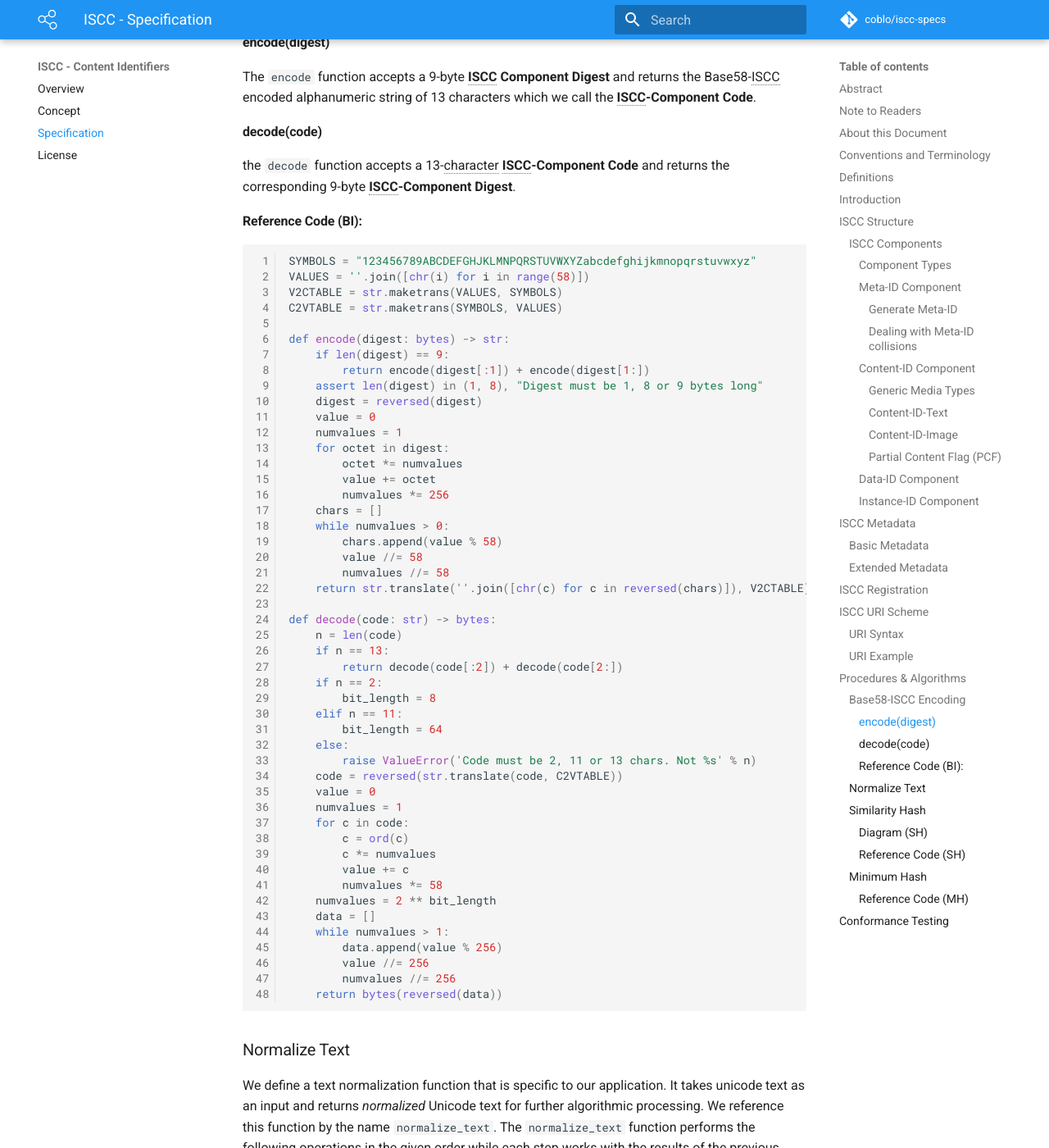
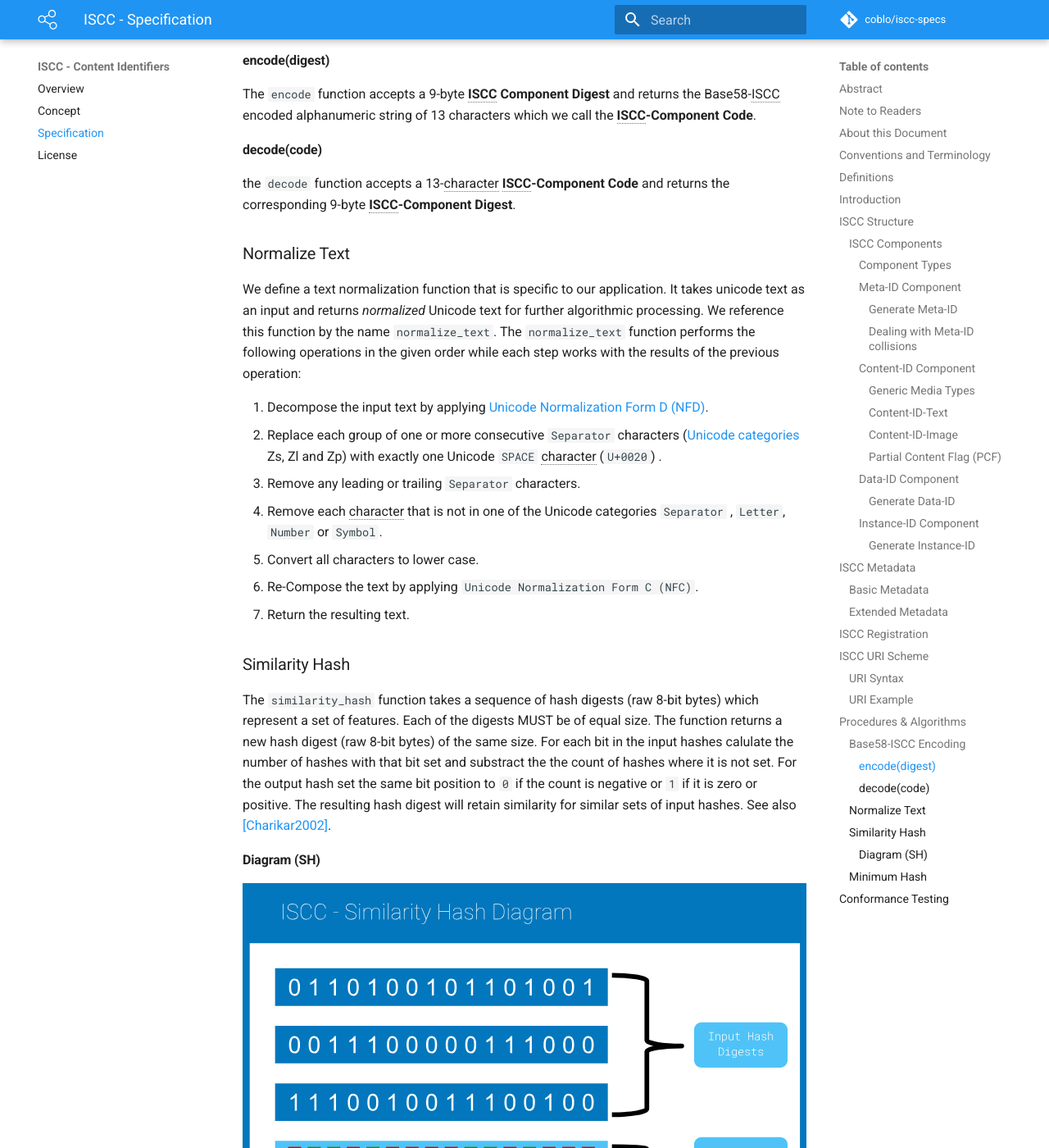
Before and after one commit to iscc/iscc-specs, an MkDocs documentation site: the page built from docs/specification.md, in a window 1280 px wide and 1400 px high, scrolled down 14298 px. Shown: the whole window at 82% size. Built offline with MkDocs 1.6.1 and Material for MkDocs 9.7.7, drawn with Linux system fonts in a browser that asks for light colours; comment, search, counter and statistics services are not loaded; old or Windows-style settings are respelled for this version of MkDocs; some of the changed text lies outside the part shown.

Commit message:
Remove code samples from specification text.

````diff
--- a/docs/specification.md
+++ b/docs/specification.md
@@ -333,59 +337,6 @@
 
 the `decode` function accepts a 13-character **ISCC-Component Code** and returns the corresponding 9-byte **ISCC-Component Digest**.
 
-#### Reference Code (BI):
-
-```python
-SYMBOLS = "123456789ABCDEFGHJKLMNPQRSTUVWXYZabcdefghijkmnopqrstuvwxyz"
-VALUES = ''.join([chr(i) for i in range(58)])
-V2CTABLE = str.maketrans(VALUES, SYMBOLS)
-C2VTABLE = str.maketrans(SYMBOLS, VALUES)
-
-def encode(digest: bytes) -> str:
-    if len(digest) == 9:
-        return encode(digest[:1]) + encode(digest[1:])
-    assert len(digest) in (1, 8), "Digest must be 1, 8 or 9 bytes long"
-    digest = reversed(digest)
-    value = 0
-    numvalues = 1
-    for octet in digest:
-        octet *= numvalues
-        value += octet
-        numvalues *= 256
-    chars = []
-    while numvalues > 0:
-        chars.append(value % 58)
-        value //= 58
-        numvalues //= 58
-    return str.translate(''.join([chr(c) for c in reversed(chars)]), V2CTABLE)
-
-def decode(code: str) -> bytes:
-    n = len(code)
-    if n == 13:
-        return decode(code[:2]) + decode(code[2:])
-    if n == 2:
-        bit_length = 8
-    elif n == 11:
-        bit_length = 64
-    else:
-        raise ValueError('Code must be 2, 11 or 13 chars. Not %s' % n)
-    code = reversed(str.translate(code, C2VTABLE))
-    value = 0
-    numvalues = 1
-    for c in code:
-        c = ord(c)
-        c *= numvalues
-        value += c
-        numvalues *= 58
-    numvalues = 2 ** bit_length
-    data = []
-    while numvalues > 1:
-        data.append(value % 256)
-        value //= 256
-        numvalues //= 256
-    return bytes(reversed(data))
-```
-
 ### Normalize Text
 
 We define a text normalization function that is specific to our application. It takes unicode text as an input and returns *normalized* Unicode text for further algorithmic processing. We reference this function by the name `normalize_text`. The `normalize_text` function performs the following operations in the given order while each step works with the results of the previous operation:
@@ -406,48 +357,9 @@
 
 ![iscc-similarity-hash](images/iscc-similarity-hash.svg)
 
-#### Reference Code (SH)
-
-```python3
-def similarity_hash(hash_digests: Sequence[ByteString]) -> ByteString:
-    n_bytes = len(hash_digests[0])
-    n_bits = (n_bytes * 8)
-    vector = [0] * n_bits
-    for digest in hash_digests:
-        assert len(digest) == n_bytes
-        h = int.from_bytes(digest, 'big', signed=False)
-        for i in range(n_bits):
-            vector[i] += h & 1
-            h >>= 1
-    minfeatures = len(hash_digests) * 1. / 2
-    shash = 0
-    for i in range(n_bits):
-        shash |= int(vector[i] >= minfeatures) << i
-    return shash.to_bytes(n_bytes, 'big', signed=False)
-```
-
 ### Minimum Hash
 
 The `minimum_hash` function takes an arbitrary sized set of 32-bit integer features and reduces it to a fixed size vector of 128 features such that it preserves similarity with other sets. It is based on the MinHash implementation of the [datasketch](https://ekzhu.github.io/datasketch/) library by [Eric Zhu](https://github.com/ekzhu).
-
-#### Reference Code (MH)
-
-```python3
-def minimum_hash(features: Sequence[int]) -> List[int]:
-    max_int64 = (1 << 64) - 1
-    mersenne_prime = (1 << 61) - 1
-    max_hash = (1 << 32) - 1
-    hashvalues = [max_hash] * 128
-    permutations = deepcopy(MINHASH_PERMUTATIONS)
-    a, b = permutations
-    for hv in features:
-        nhs = []
-        for x in range(128):
-            nh = (((a[x] * hv + b[x]) & max_int64) % mersenne_prime) & max_hash
-            nhs.append(min(nh, hashvalues[x]))
-        hashvalues = nhs
-    return hashvalues
-```
 
 ## Conformance Testing
 
@@ -463,8 +375,6 @@
     }
 }
 ```
-
-
 
 *[CDC]: Content defined chunking
 
````
Also changed, not shown: other parts of docs/specification.md (+6 -2 lines).
